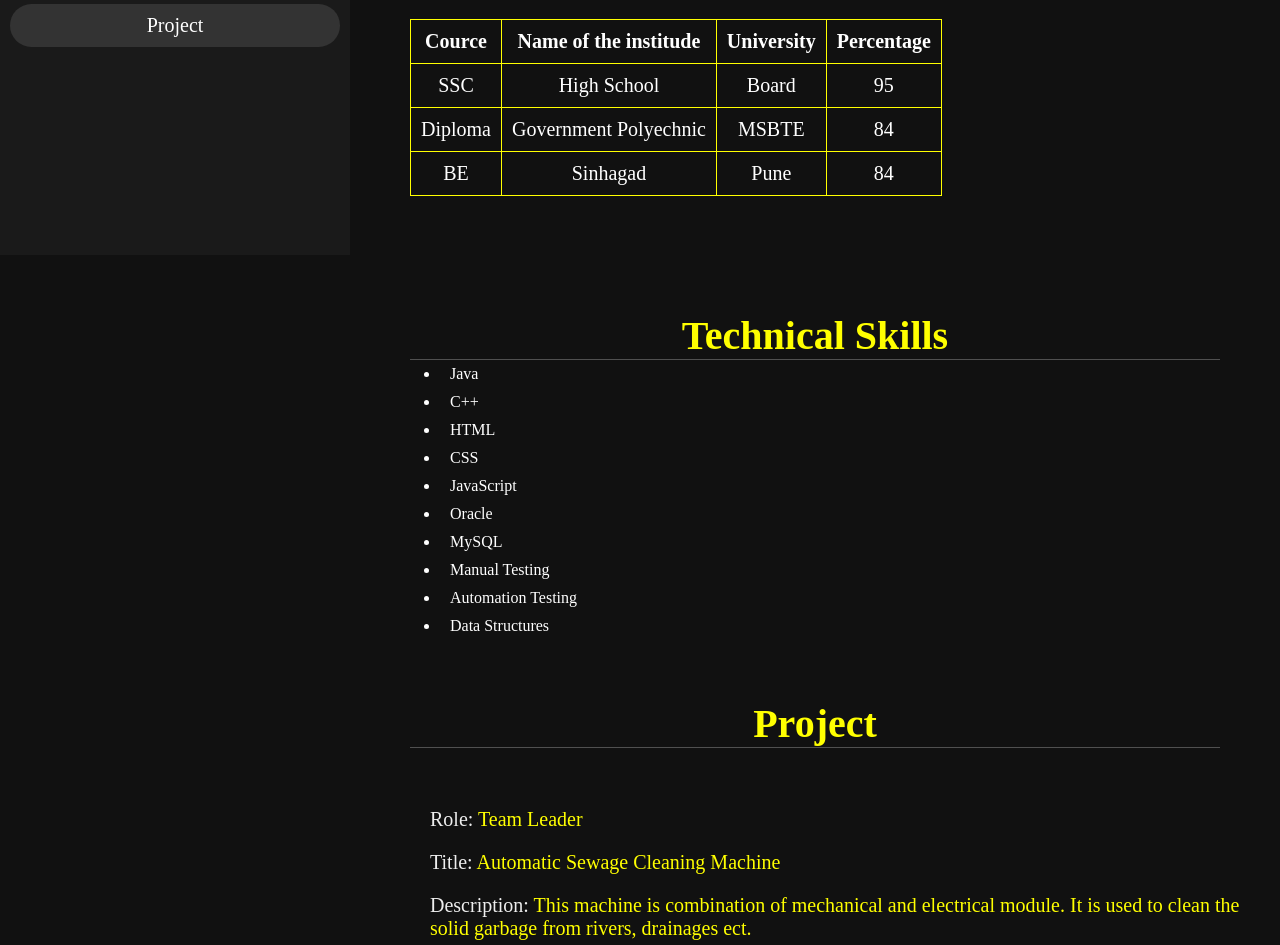
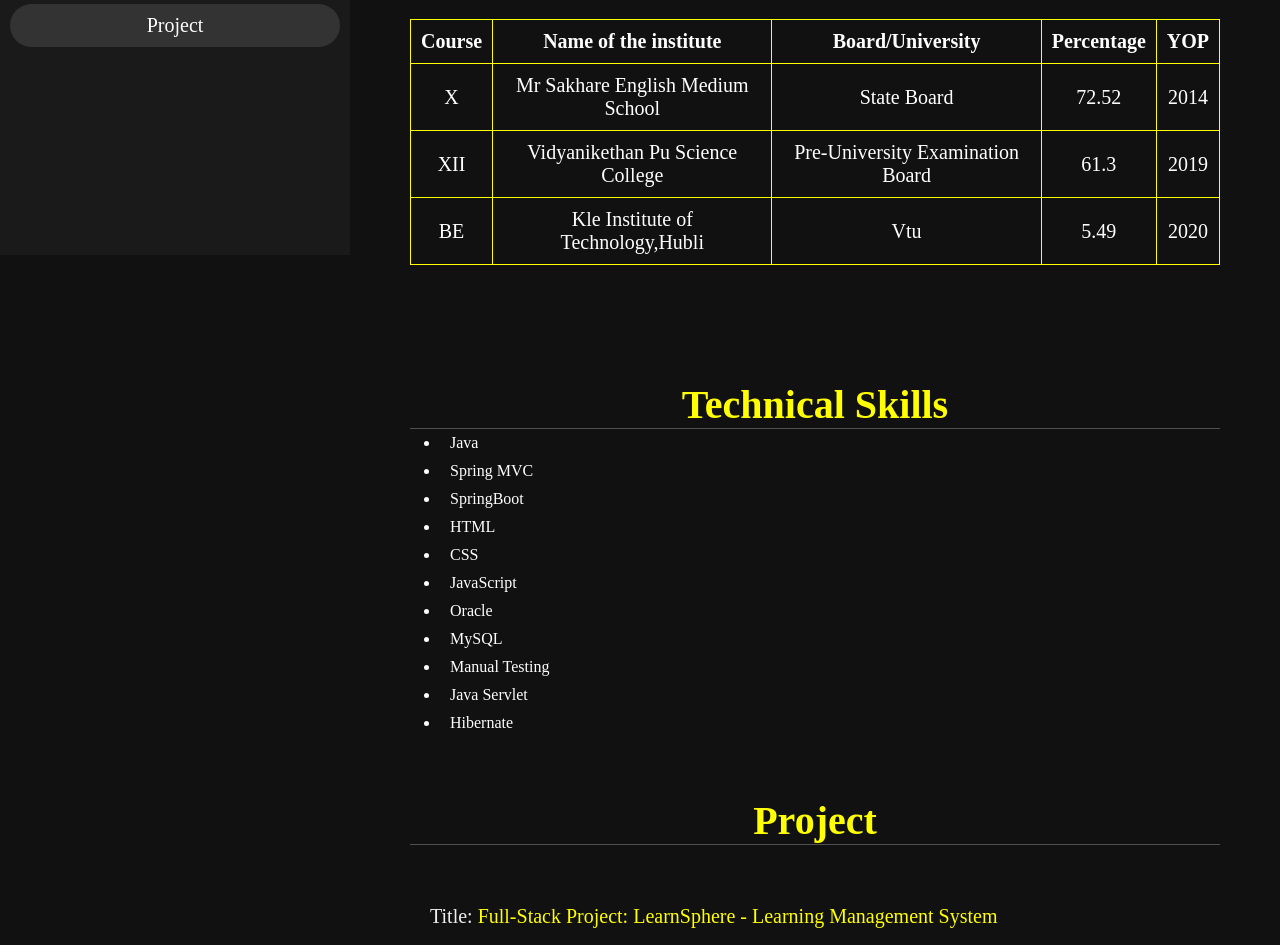
Before and after one commit to sam07081998/sam.github.io, a plain HTML site: page index.html in a window 1280 px wide. Shown: the part 545-1490 px from the top of the page. Drawn offline with Linux system fonts and the light colour scheme.

Commit message:
Add files via upload

```diff
--- a/index.html
+++ b/index.html
@@ -11,7 +11,7 @@
     <header>
        <div class="user">
        <img src="photo.jpg">
-       <h5 class="nm">Priya Sharma</h5>
+       <h5 class="nm">Priyanka Samnekar</h5>
        <p class="jb">Student</p>
        </div>
        <nav class="nv">
@@ -27,11 +27,11 @@
         <h1 class="heading"><span>Details About Me</span></h1>
         <div class="Row">
         <div class="det">
-             <h3><span>Name: </span>Priya Sharma</h3>
+             <h3><span>Name: </span>Priyanka Samnekar</h3>
              <h3><span>Age: </span>25</h3>
-             <h3><span>Gender: </span>Female</h3>
-             <h3><span>Email: </span>priyasharma@gmail.com</h3>
-             <h3><span>Phone_no: </span>9000775544</h3>
+             <h3><span>Gender: </span>Femle</h3>
+             <h3><span>Email: </span>priyankasamnekar@gmail.com</h3>
+             <h3><span>Phone_no: </span>8904692667</h3>
         </div>
     </div>
     </section>
@@ -39,28 +39,34 @@
     <h1 class="title"><span>Education</span></h1><br><br><br>
     <table>
         <tr>
-            <th>Cource</th>
-            <th>Name of the institude</th>
-            <th>University</th>
+            <th>Course</th>
+            <th>Name of the institute</th>
+            <th>Board/University</th>
             <th>Percentage</th>
+            <th>YOP</th>
         </tr>
         <tr>
-            <td>SSC</td>
-            <td>High School</td>
-            <td>Board</td>
-            <td>95</td>
+            <td>X</td>
+            <td>Mr Sakhare English Medium School</td>
+            <td>State Board</td>
+            <td>72.52</td>
+            <td>2014</td>
         </tr>
         <tr>
-            <td>Diploma</td>
-            <td>Government Polyechnic </td>
-            <td>MSBTE</td>
-            <td>84</td>
+            <td>XII</td>
+            <td>Vidyanikethan Pu Science College </td>
+            <td> Pre-University Examination Board</td>
+            <td>61.3</td>
+            <td>2019</td>
         </tr>
         <tr>
             <td>BE</td>
-            <td>Sinhagad</td>
-            <td>Pune</td>
-            <td>84</td>
+            <td>Kle Institute of Technology,Hubli</td>
+            <td>Vtu</td>
+            <td>5.49</td>
+            <td>2020</td>
+
+
         </tr>
     </table>
 </section>
@@ -70,15 +76,17 @@
     <div>
     <ul id="lis">
         <li>Java</li>
-        <li>C++</li>
+        <li>Spring MVC</li>
+        <li>SpringBoot</li>
         <li>HTML</li>
         <li>CSS</li>
         <li>JavaScript</li>
         <li>Oracle</li>
         <li>MySQL</li>
         <li>Manual Testing</li>
-        <li>Automation Testing</li>
-        <li>Data Structures</li>
+        <li>Java Servlet</li>
+        <li>Hibernate</li>
+
     </ul>
 </div>
 </section>
@@ -86,10 +94,17 @@
     <h1 class="heading"><span>Project</span></h1>
     <div class="Row">
         <div class="det">
-    <h3><span>Role: </span>Team Leader</h3>
-    <h3><span>Title: </span>Automatic Sewage Cleaning Machine</h3>
-    <h3><span>Description: </span>This machine is combination of mechanical and electrical module.
-                                   It is used to clean the solid garbage from rivers, drainages ect. </h3>
+            <h3><span>Title: </span>Full-Stack Project: LearnSphere - Learning Management System</h3>
+            <h3><span>Description: </span>LearnSphere is a comprehensive Learning Management System designed to facilities seamless online learning experiences.
+                                           The Platform Provides educators and learners with an intutive interface for managing courses,accessing educational material and tracking progress. </h3>
+             <h3><span>Technologies Used: </span>Front-end: HTML, CSS, JavaScript Back-end: Java Spring, Spring Boot Database: MySQL</h3>
+             <h3><span>Key Achievements: </span>
+
+                · Successfully delivered LearnSphere within the stipulated timeframe, meeting all project milestones.
+
+                · Implemented additional features, such as real-time progress tracking and user engagement analytics, to enhance the platform's functionality.
+
+                · Ensured high code quality by adhering to best practices and conducting code reviews .</h3>
             </div>
 </div>
 </section>
```
